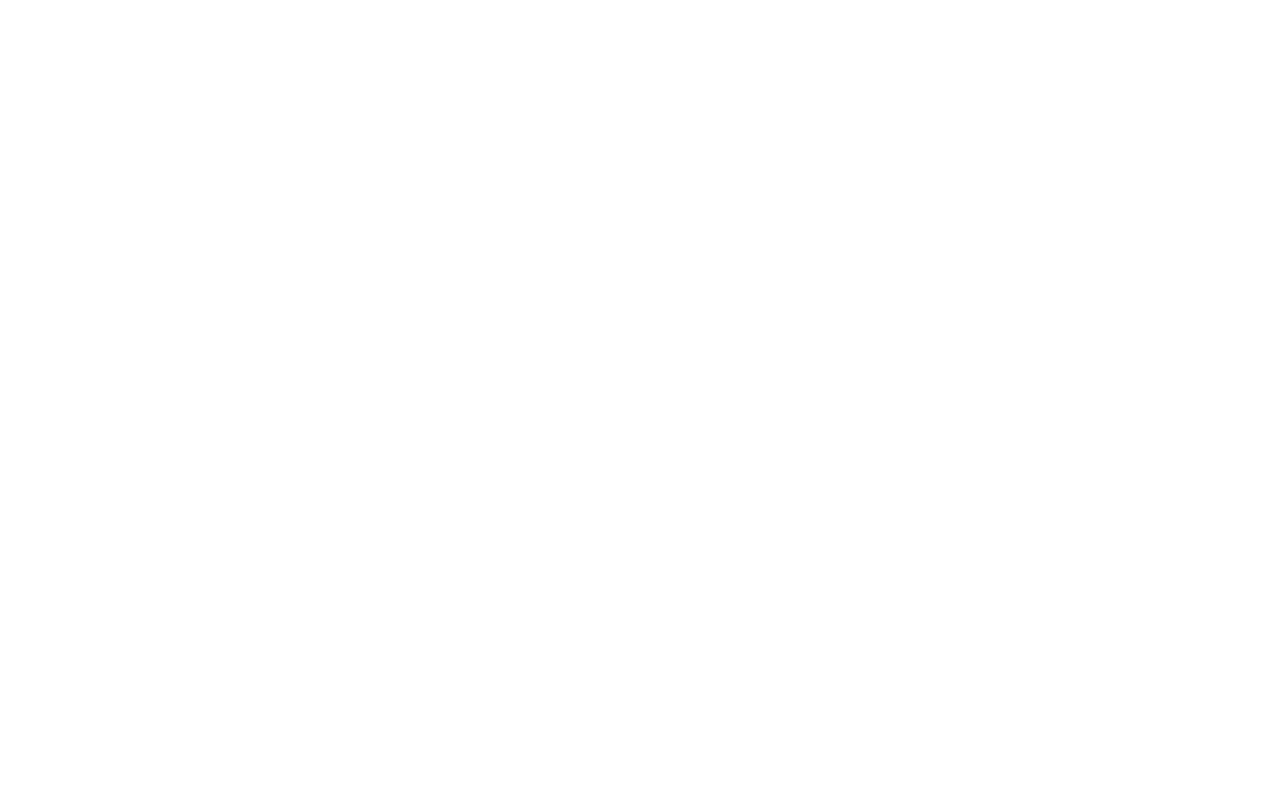
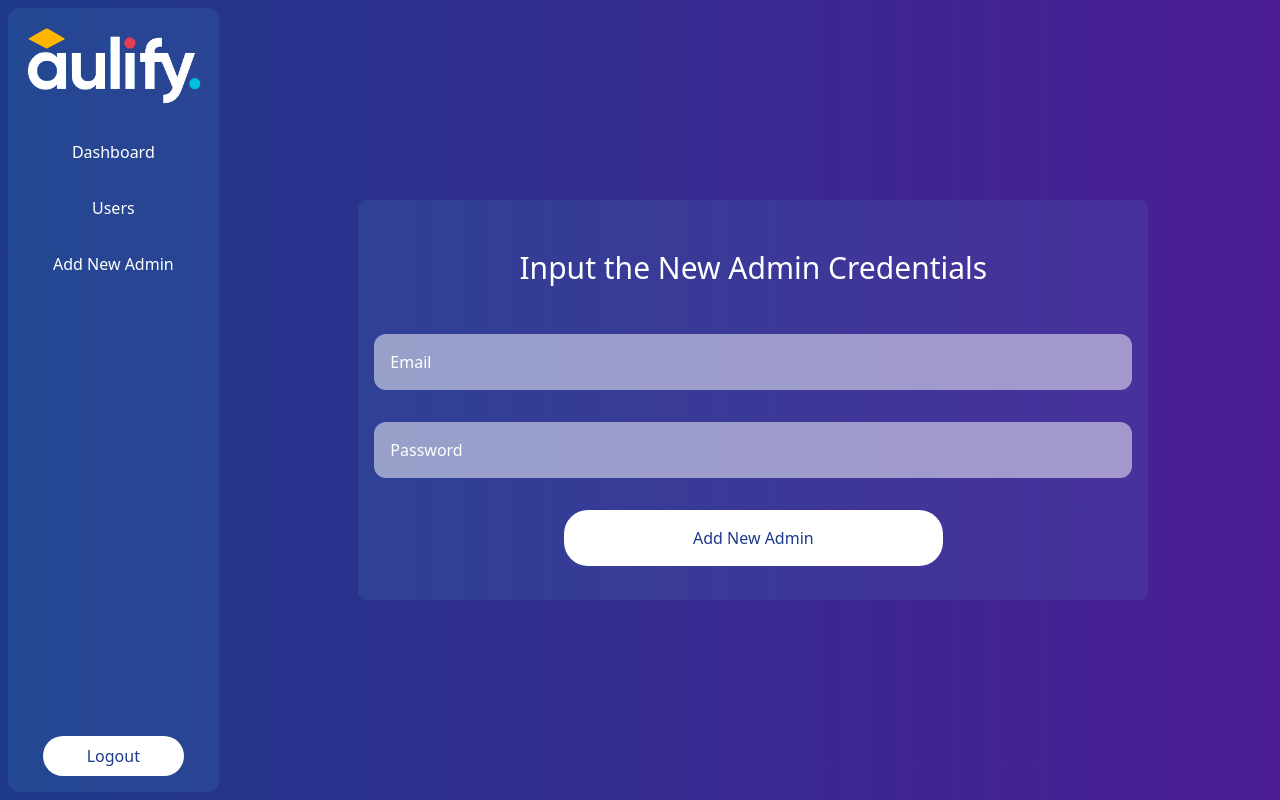
Before and after one commit to carlositom/tc2005b-front, a React (Vite) app: page /newadmin in a window 1280 px wide. Before the commit this address had no page. Built offline with nearby package versions, Linux system fonts and the light colour scheme; sample sign-in values are in the browser's storage.

Commit message:
added addAdmin funcitonality

```diff
--- a/index.html
+++ b/index.html
@@ -2,9 +2,9 @@
 <html lang="en">
   <head>
     <meta charset="UTF-8" />
-    <link rel="icon" type="image/svg+xml" href="/vite.svg" />
+    <link rel="icon" type="image" href="/src/assets/WhatsApp Image 2024-04-25 at 09.52.08.png" />
     <meta name="viewport" content="width=device-width, initial-scale=1.0" />
-    <title>CodeCuisine_Dashboard</title>
+    <title>CodeCuisine</title>
   </head>
   <body>
     <div id="root"></div>
--- a/src/App.jsx
+++ b/src/App.jsx
@@ -4,6 +4,7 @@
 import Dashboard from "./components/Dashboard";
 import Users from "./components/Users";
 import Protected from "./components/Protected";
+import NewAdmin from "./components/NewAdmin";
 
 function App() {
   return (
@@ -35,6 +36,14 @@
               </Protected>
             }
           />
+          <Route
+            path="newadmin"
+            element={
+              <Protected>
+                <NewAdmin />
+              </Protected>
+            }
+          />
         </Route>
       </Routes>
     </BrowserRouter>
--- a/src/components/Dashboard.jsx
+++ b/src/components/Dashboard.jsx
@@ -51,7 +51,6 @@
         setUserCount(countUsers);
         setPlayerCount(countPlayers);
         setTimePlayed(timePlayed);
-        console.log(timePlayed);
         setLoading(false);
       } catch (error) {
         console.log("Error fetching data:", error);
--- a/src/components/Graphs/PieGraph.jsx
+++ b/src/components/Graphs/PieGraph.jsx
@@ -3,7 +3,6 @@
 const COLORS = ["#F6BA27", "#52BEDA"];
 
 const PieGraph = (props) => {
-  console.log(props.chartData);
   return (
     <div className="w-full h-full flex lg:flex-col">
       <div className="w-1/3 h-full lg:w-full lg:h-1/3 flex flex-col items-center justify-center">
--- a/src/components/Layout.jsx
+++ b/src/components/Layout.jsx
@@ -19,17 +19,26 @@
             className="w-full px-4 my-4 justify-center items-center"
           />
         </div>
-        <Link to="/Dashboard" className="mx-2 my-2 text-white p-2">
+        <Link
+          to="/Dashboard"
+          className="mx-2 my-2 text-white p-2 hover:underline"
+        >
           Dashboard
         </Link>
-        <Link to="/Users" className="mx-2 my-2 text-white p-2">
+        <Link to="/Users" className="mx-2 my-2 text-white p-2 hover:underline">
           Users
+        </Link>
+        <Link
+          to="/NewAdmin"
+          className="mx-2 my-2 text-white p-2 hover:underline"
+        >
+          Add New Admin
         </Link>
         <input
           type="button"
           onClick={logout}
           value="Logout"
-          className="bg-white text-blue-900 rounded-3xl lg:mt-auto lg:mb-4 ml-auto mr-4 lg:m-auto p-2 w-auto lg:w-2/3 justify-self-end"
+          className="bg-white text-blue-900 rounded-3xl lg:mt-auto lg:mb-4 ml-auto mr-4 lg:m-auto p-2 w-auto lg:w-2/3 justify-self-end hover:underline"
         />
       </nav>
       <section className="w-full lg:w-5/6">
--- a/src/components/Login.jsx
+++ b/src/components/Login.jsx
@@ -38,20 +38,22 @@
         className="py-6 flex flex-col justify-center w-1/2 items-center"
       >
         <input
-          type="text"
+          type="email"
           name="email"
-          placeholder="Username"
+          placeholder="Email"
           className="my-4 bg-white/50 placeholder-red-900 rounded-xl w-full p-4"
+          required
         />
         <input
           type="password"
           name="password"
-          placeholder="Contraseña"
+          placeholder="Password"
           className="my-4 bg-white/50 placeholder-red-900 rounded-xl w-full p-4"
+          required
         />
         <input
           type="submit"
-          value="Iniciar"
+          value="Login"
           className="my-4 bg-white text-gray-900 rounded-3xl w-1/2 p-4"
         />
       </form>
--- /dev/null
+++ b/src/components/NewAdmin.jsx
@@ -0,0 +1,59 @@
+import { useRef } from "react";
+import { useNavigate } from "react-router-dom";
+
+const NewAdmin = () => {
+  const token = localStorage.getItem("token");
+  const addAdminForm = useRef(null);
+
+  const addAdmin = async (evt) => {
+    evt.preventDefault();
+    const form = new FormData(addAdminForm.current);
+
+    const response = await fetch(import.meta.env.VITE_API + "/addAdmin", {
+      headers: { Authorization: "Bearer " + token },
+      method: "POST",
+      body: form,
+    });
+
+    const data = await response.json();
+    if (data.message == "Admin already exists") {
+      alert("Admin already exists");
+    } else if (data.message == "Admin created") {
+      alert("Admin created");
+    }
+  };
+  return (
+    <div className="h-screen flex flex-col w-full items-center justify-center">
+      <form
+        onSubmit={addAdmin}
+        ref={addAdminForm}
+        className="flex flex-col justify-center w-3/4 h-2/4 items-center bg-aulify-light-blue/10 rounded-lg p-4"
+      >
+        <h1 className="my-4 text-white rounded-xl w-full p-4 text-center text-3xl">
+          Input the New Admin Credentials
+        </h1>
+        <input
+          type="email"
+          name="email"
+          placeholder="Email"
+          className="my-4 bg-white/50 text-white placeholder-white rounded-xl w-full p-4"
+          required
+        />
+        <input
+          type="password"
+          name="password"
+          placeholder="Password"
+          className="my-4 bg-white/50 text-white placeholder-white rounded-xl w-full p-4"
+          required
+        />
+        <input
+          type="submit"
+          value="Add New Admin"
+          className="my-4 bg-white text-blue-900 rounded-3xl w-1/2 p-4"
+        />
+      </form>
+    </div>
+  );
+};
+
+export default NewAdmin;
```
Also changed, not shown: src/assets/WhatsApp Image 2024-04-25 at 09.52.08.png (added).
